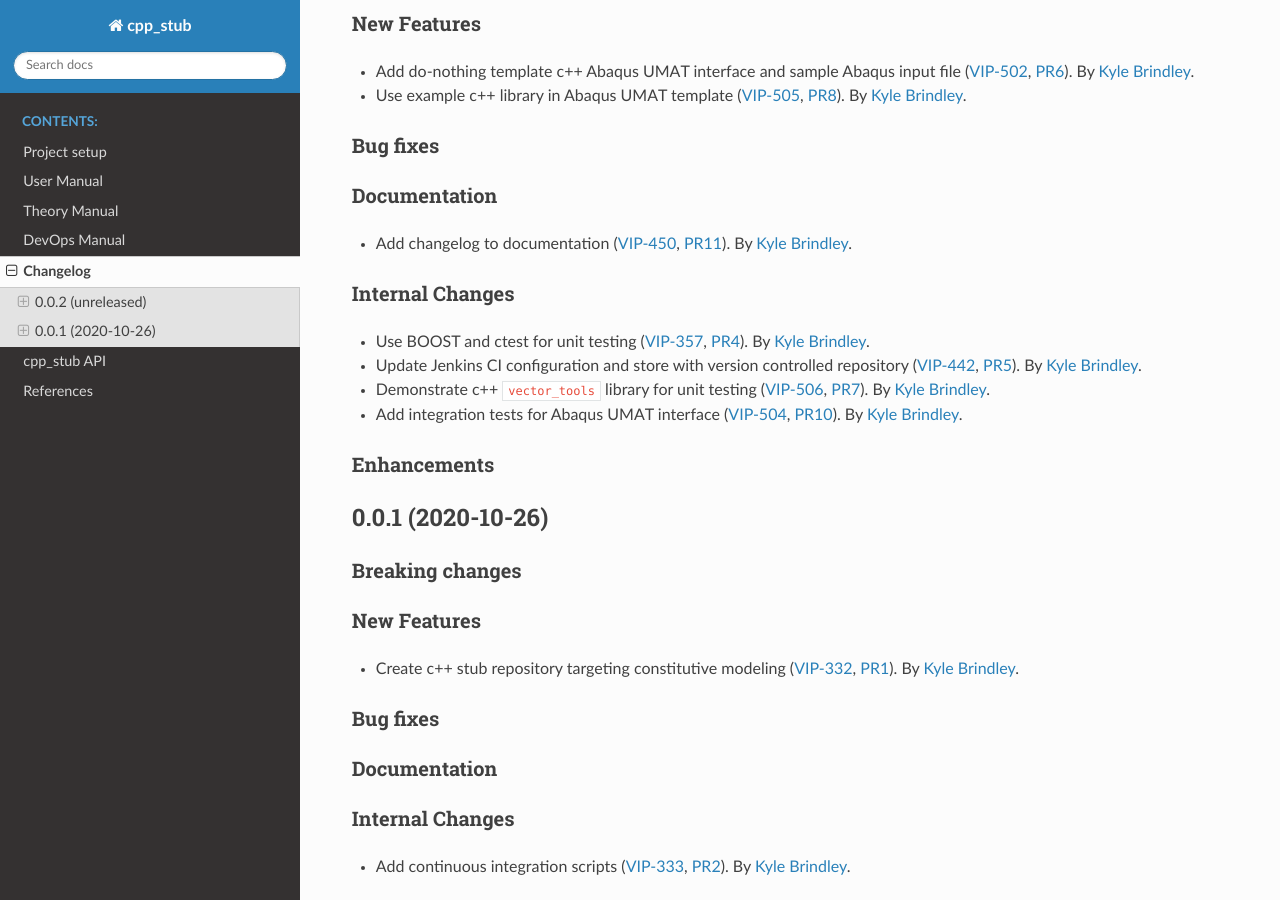
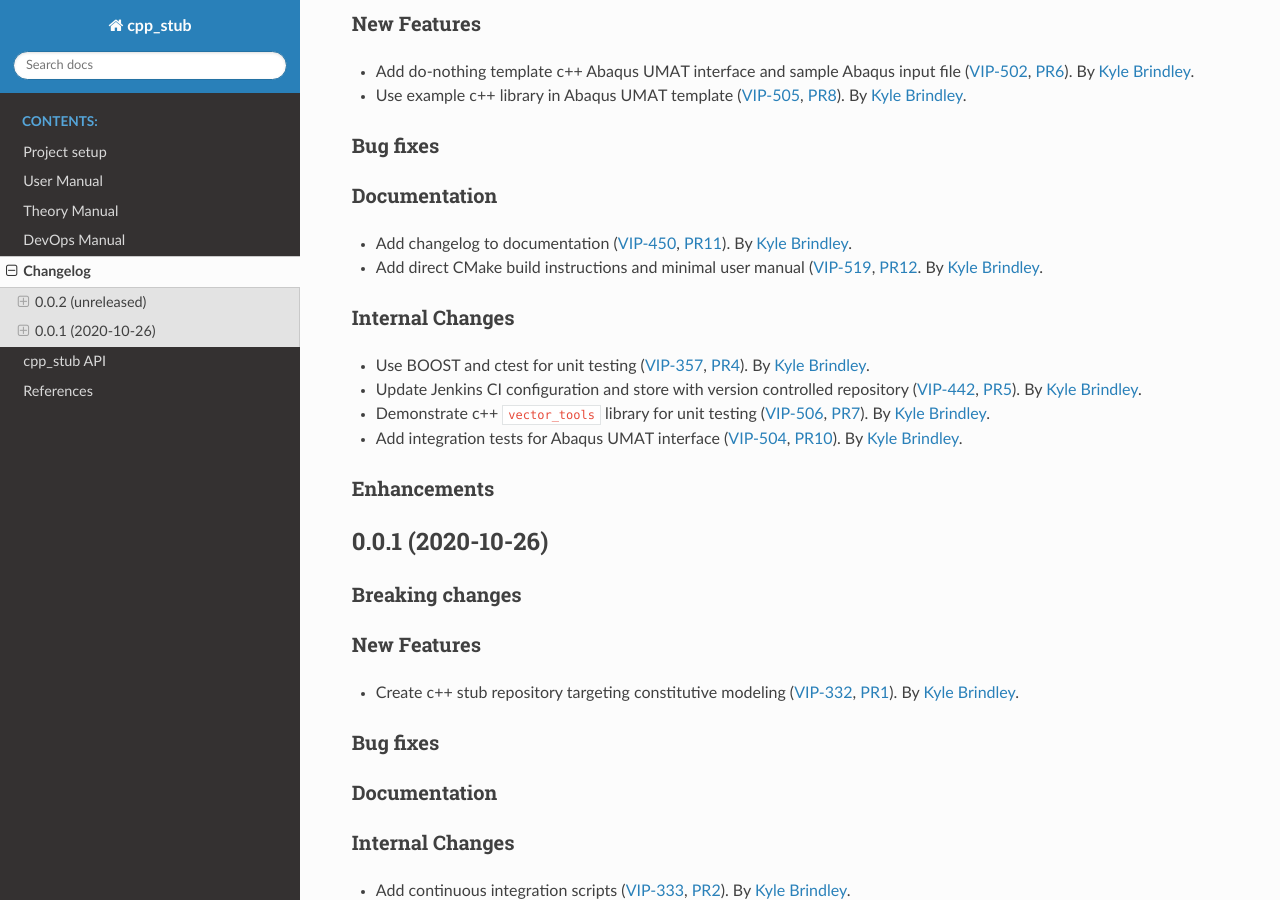
Before and after one commit to lanl/tardigrade-asp, a Sphinx documentation site: the page built from docs/changelog.rst, in a window 1280 px wide and 900 px high, scrolled down 305 px. Built offline with Sphinx 7.4.7 and the Read the Docs theme 2.0.0, drawn with Linux system fonts in a browser that asks for light colours.

Commit message:
DOC: update changelog with documentation changes

```diff
--- a/docs/changelog.rst
+++ b/docs/changelog.rst
@@ -21,6 +21,7 @@ Bug fixes
 Documentation
 ~~~~~~~~~~~~~
 - Add changelog to documentation (:jira:`450`, :pull:`11`). By `Kyle Brindley`_.
+- Add direct CMake build instructions and minimal user manual (:jira:`519`, :pull:`12`. By `Kyle Brindley`_.
 
 Internal Changes
 ~~~~~~~~~~~~~~~~
```
